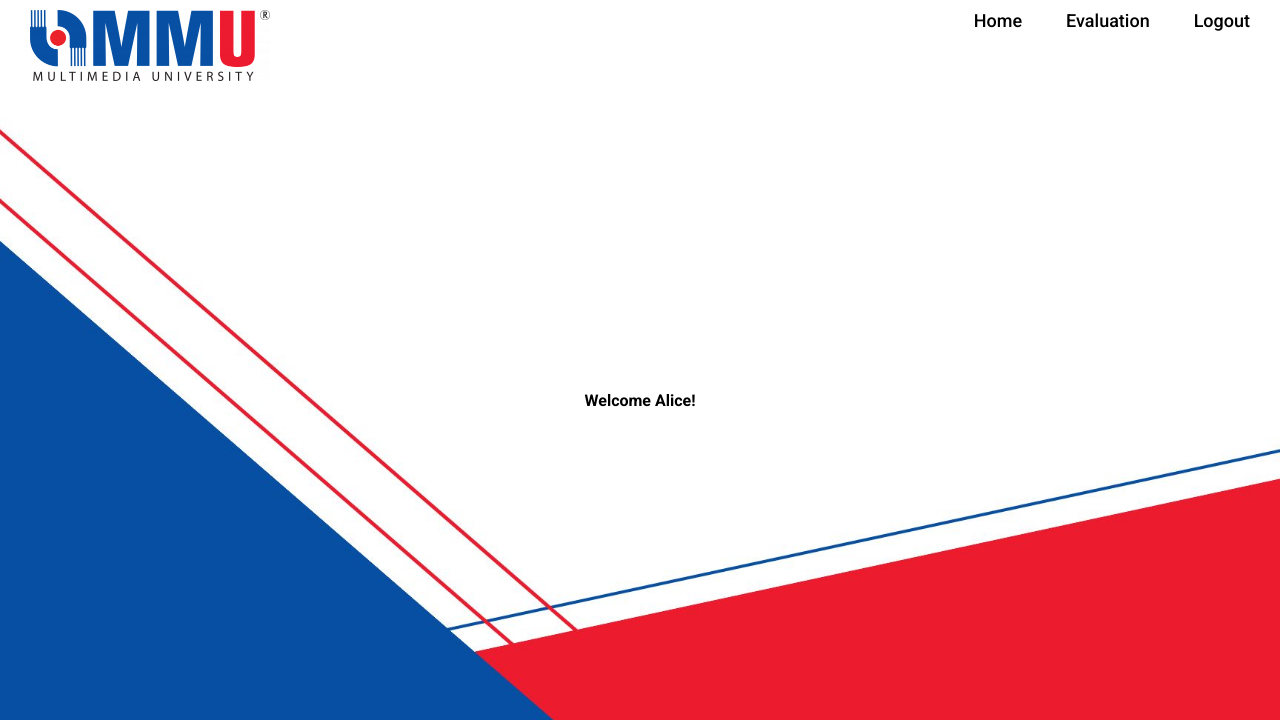
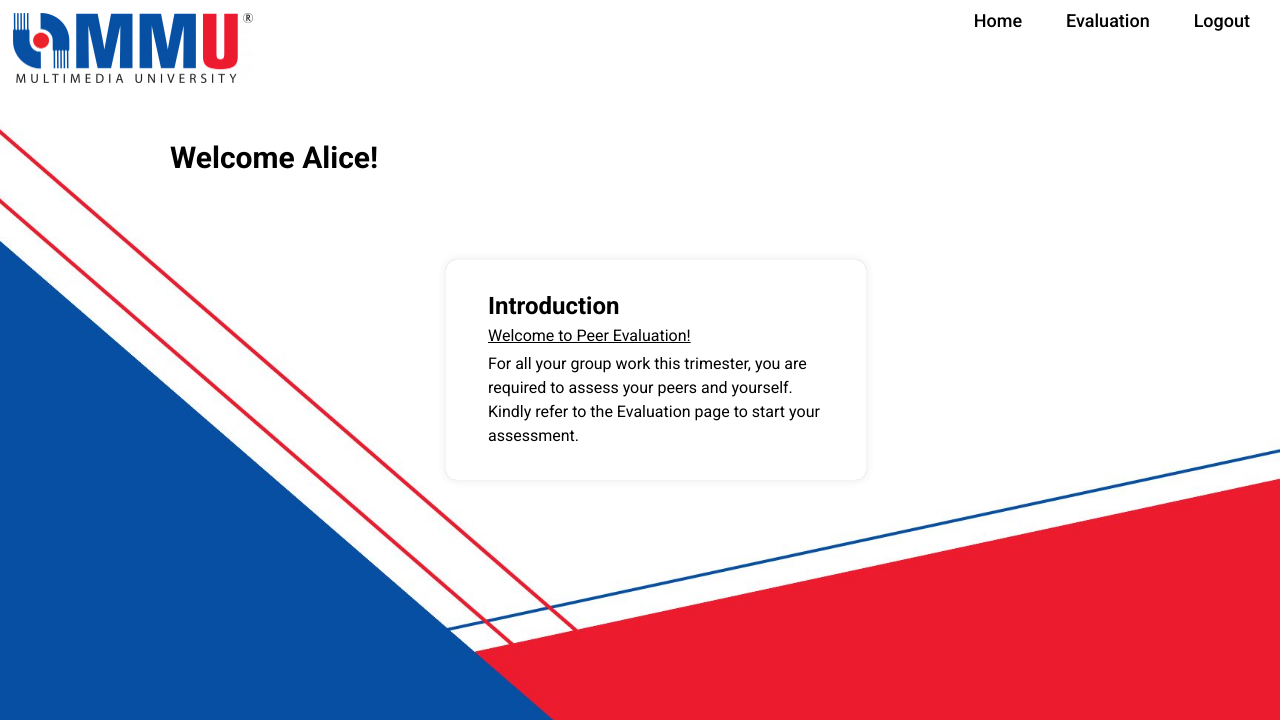
Before and after one commit to 4zlee/GitExercise-TT5L-11, a Flask app: page /home_stu in a window 1280 px wide. Shown: the top 720 px of the page. Run offline with Flask 3, Linux system fonts and the light colour scheme; a user stored in the database is signed in; data comes from the database, SQL or seed files in the repository.

Commit message:
Fixed: Changed some of the CSS for homepage and added a message for students when they log in.

```diff
--- a/static/style_HomePage.css
+++ b/static/style_HomePage.css
@@ -24,20 +24,52 @@ body {
     left: 0;
     width: 100%;
     padding: 10px 30px;
-    background: color(transparent);
+    background: transparent;
     display: flex;
     justify-content: space-between;
     z-index: 90;
 }
 
+.intro-text {
+    width: 420px;
+    position: relative;
+    background: white;
+    color: black;
+    border: 2px solid rgba(255, 255, 255, .2);
+    backdrop-filter: contrast(50%);
+    box-shadow: 0 0 10px rgba(0, 0, 0, .1);
+    border-radius: 10px;
+    padding: 30px 40px;
+    align-content: center;
+    margin-top: 250px;
+}
+
+.Welcome {
+    line-height: 2;
+    text-decoration: underline;
+}
+
+.Info {
+    line-height: 1.5;
+}
+
+.Note {
+    line-height: 1.5;
+}
+
 .message {
-    font-size: 36px;
+    font-size: 30px;
     text-align: center;
+    text-indent: 130px;
+    margin-top: 130px;
+    margin-left: 10px;
+    position: relative;
+    justify-content: center;
 }
 
 .MMU-logo {
       padding-top: 1%;
-      padding-left: 0%;
+      padding-left: 1%;
       position: fixed;
       top: 0;
       left: 0;
--- a/templates/home_stu.html
+++ b/templates/home_stu.html
@@ -9,12 +9,19 @@
 </head>
 
 <body>
-    <nav class="message"></nav>
-        <p><strong>Welcome {{user_name}}!</strong></p>
-        <header class="header">
+    <header class="header">
+            <p class="message"><strong>Welcome {{user_name}}!</strong></p>
 
-    <nav class="MMU-logo"></nav>
-        <a href='#' class="logo"><img src="/static/MMUlogo.png" alt="MMU Logo" style="width:50%;height:auto;"></a>
+        <nav class="MMU-logo">
+            <a href='#' class="logo"><img src="/static/MMUlogo.png" alt="MMU Logo" style="width:50%;height:auto;"></a>
+        </nav>
+
+        <div class="intro-text">
+            <h2>Introduction</h2>
+            <p class="Welcome">Welcome to Peer Evaluation!</p>
+            <p class="Info">For all your group work this trimester, you are required to assess your peers and yourself.</p>
+            <p class="Note">Kindly refer to the Evaluation page to start your assessment.</p>
+        </div>
 
         <nav class ="navbar">
             <a href="#">Home</a>
```
